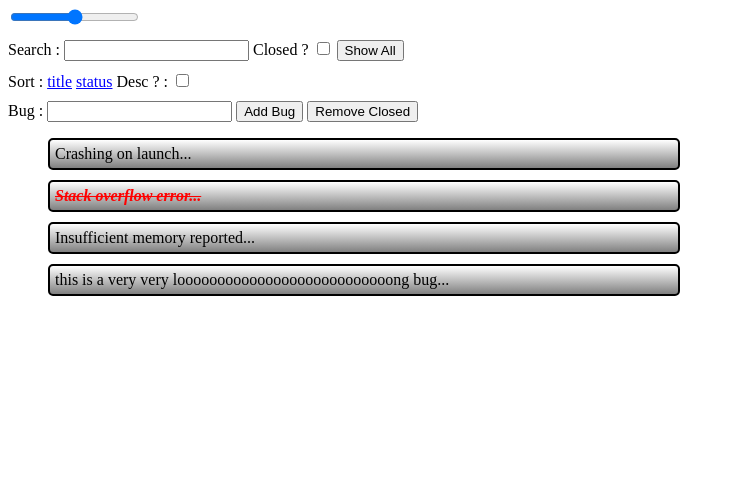
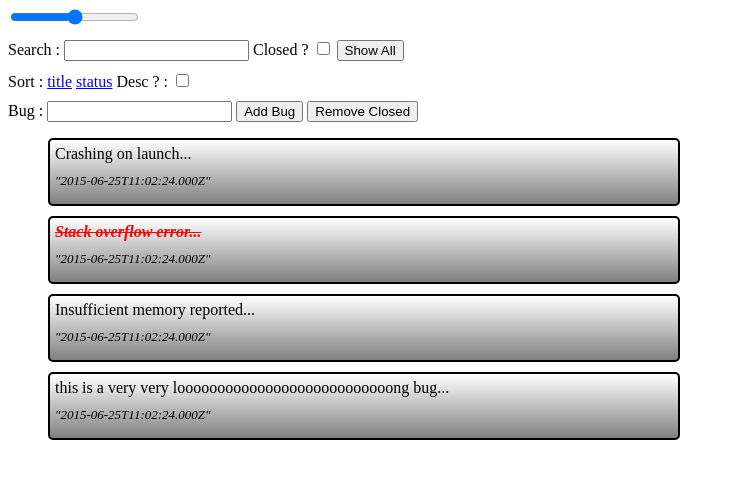
Before and after one commit to rupakc/Adobe-Angular-Jun-2015, a plain HTML site: page Day-02/07-BugTracker/index.html in a window 1280 px wide. Shown: the part 106-584 px from the top of the page, without its empty margins (0-735 px from the left). Drawn offline with Linux system fonts and the light colour scheme.

Commit message:
Storage - Seed

```diff
--- a/Day-02/07-BugTracker/index.html
+++ b/Day-02/07-BugTracker/index.html
@@ -34,6 +34,10 @@
             cursor: pointer;
             color : blue;
         }
+        .timeStamp {
+            font-size: small;
+            font-style: italic;
+        }
     </style>
     <script src="angular.min.js"></script>
     <script>
@@ -50,20 +54,44 @@
         9. Persist the bugs in the server
         10. Create the (list/edit/add) screen for 'Project'
         11. Associate the bugs to a project
+
+        local storage
+        =============
+        window.localStorage
+            key/value store
+            both key and value should be string
+
+            apis
+            ====
+            setItem(key, value)
+            getItem(key) //=> value
+            removeItem(key)
+            key(index) // => key
+            clear()
+            length
+
+        using angular.toJson() and angular.fromJson() for object to json and vice versa
     */
 
-        function Bug(defaults){
-            defaults = defaults || {};
-            this.title = defaults.title || '';
-            this.isClosed = defaults.isClosed || false;
-        }
-        Bug.prototype.toggle = function(){
-            this.isClosed = !this.isClosed;
-        }
+
 
 
         var bugTrackerApp = angular.module("bugTrackerApp", []);
-        bugTrackerApp.controller("bugsController", function($scope){
+
+        bugTrackerApp.factory("Bug", function(){
+            function Bug(defaults){
+                defaults = defaults || {};
+                this.title = defaults.title || '';
+                this.isClosed = defaults.isClosed || false;
+                this.createdAt = defaults.createdAt || new Date();
+            }
+            Bug.prototype.toggle = function(){
+                this.isClosed = !this.isClosed;
+            };
+            return Bug;
+        });
+
+        bugTrackerApp.controller("bugsController", function($scope, Bug){
 
             $scope.newBug = '';
             $scope.addNewBug = function(){
@@ -136,8 +164,12 @@
                 <li
                     ng-repeat="bug in bugs | filter:searchBug | orderBy:sortOrder:descOrder"
                     ng-click="toggleStatus(bug)"
-                    ng-class="{closed : bug.isClosed}"
-                >{{bug.title | trimText:titleLimitLength}}</li>
+                >
+                    <div ng-class="{closed : bug.isClosed}">
+                        {{bug.title | trimText:titleLimitLength}}
+                    </div>
+                    <div class="timeStamp">{{bug.createdAt}}</div>
+                </li>
             </ol>
         </div>
         </div>
```
